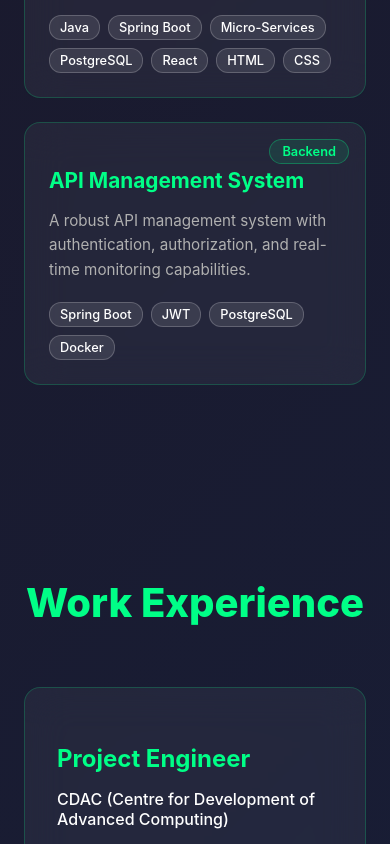
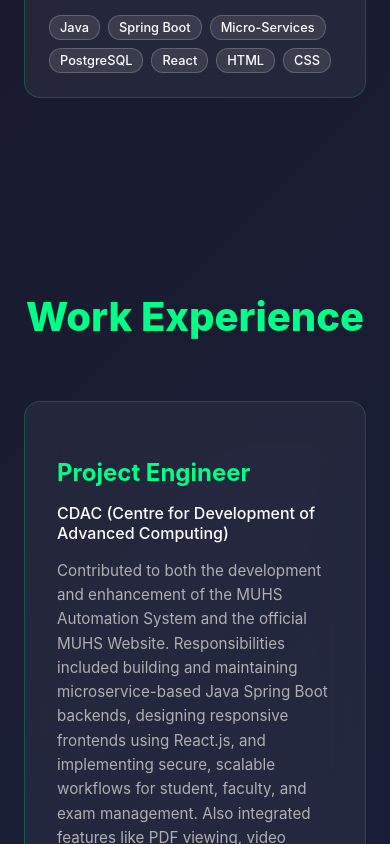
Before and after one commit to kshitij0505/My-Portfolio, a React (Create React App) app: page / in a window 390 px wide. Shown: the part 3260-4104 px from the top of the page. Built offline with nearby package versions, Linux system fonts and the light colour scheme.

Commit message:
Updated code: e.g., change phone number

```diff
--- a/src/components/Header.js
+++ b/src/components/Header.js
@@ -837,21 +837,6 @@
                             <span style={styles.skillTag}>CSS</span>
                         </div>
                     </div>
-
-                    {/* Adding a third project to complete the 3-card layout */}
-                    <div className="project-card" style={{ ...styles.projectCard, animationDelay: '0.4s' }}>
-                        <div style={styles.projectBadge}>Backend</div>
-                        <h3 style={styles.projectTitle}>API Management System</h3>
-                        <p style={styles.projectDescription}>
-                            A robust API management system with authentication, authorization, and real-time monitoring capabilities.
-                        </p>
-                        <div style={styles.skillTags}>
-                            <span style={styles.skillTag}>Spring Boot</span>
-                            <span style={styles.skillTag}>JWT</span>
-                            <span style={styles.skillTag}>PostgreSQL</span>
-                            <span style={styles.skillTag}>Docker</span>
-                        </div>
-                    </div>
                 </div>
             </section>
 
@@ -899,7 +884,7 @@
                         </div>
                         <div style={styles.contactInfo}>
                             <span style={{ color: '#00ff87', fontSize: '1.5rem' }}>📱</span>
-                            <span>+91 0560578771</span>
+                            <span>+91 9560578771</span>
                         </div>
                         <button
                             className="primary-button"
```
